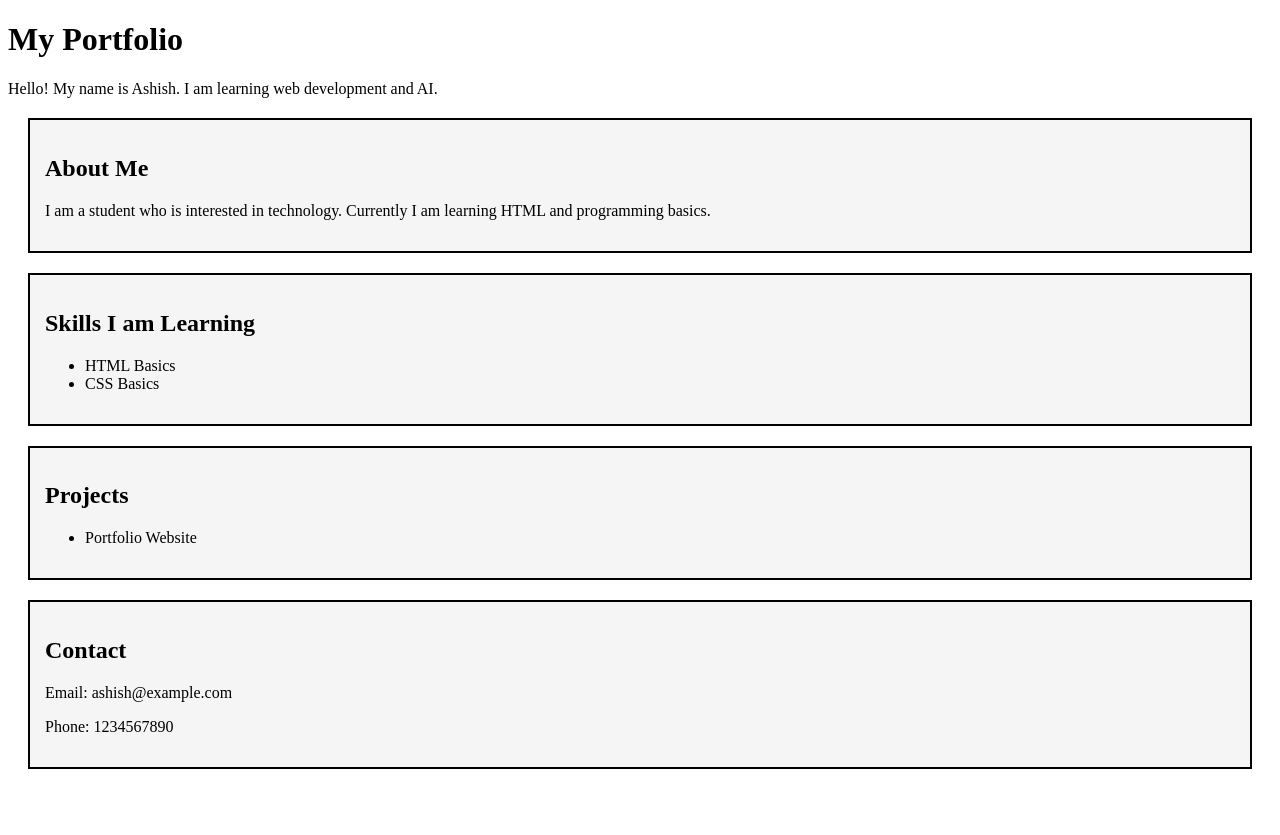
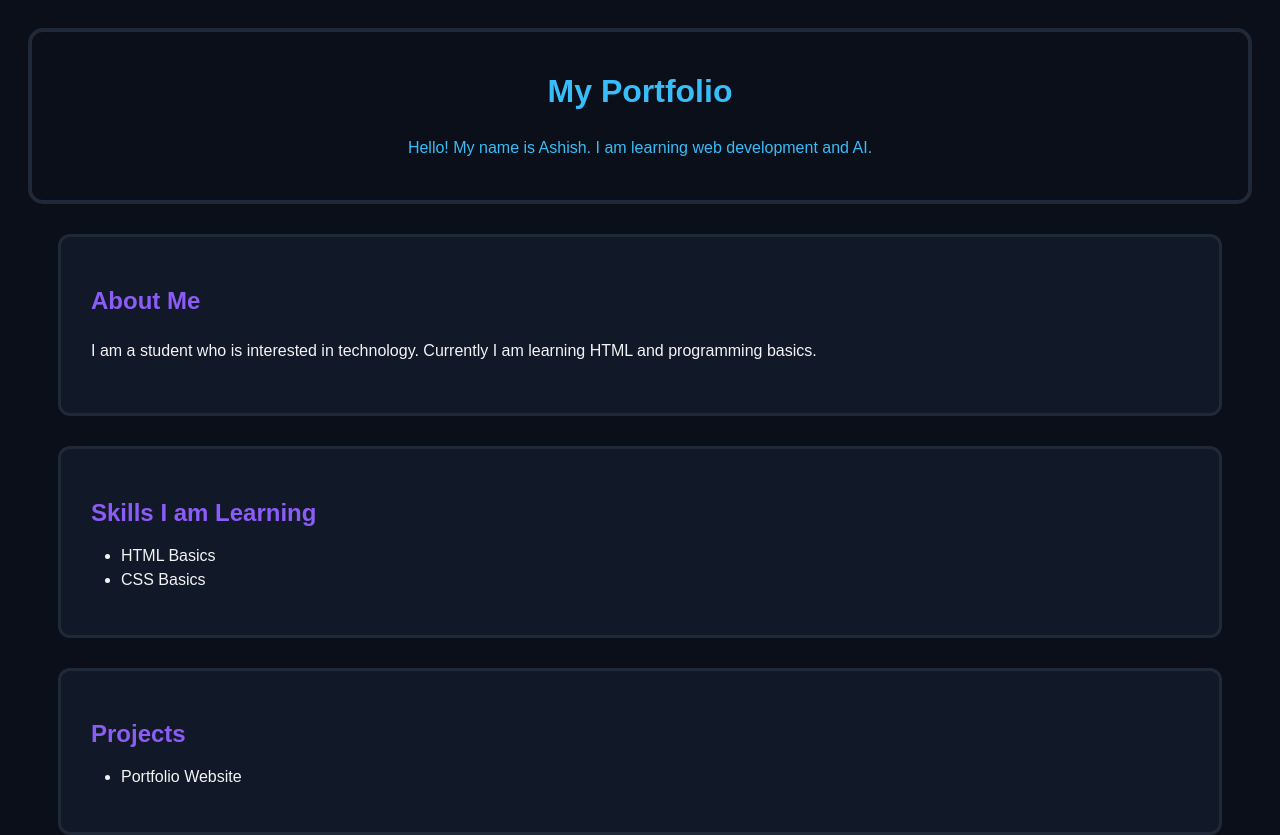
Before and after one commit to AshishMore5/portfolio-website, a plain HTML site: page index.html in a window 1280 px wide. Shown: the top 835 px of the page. Before the commit the page ends 800 px from the top, so only its background shows below. Drawn offline with Linux system fonts and the light colour scheme.

Commit message:
index.html

```diff
--- a/index.html
+++ b/index.html
@@ -5,19 +5,56 @@
     <title>My Portfolio</title>
 
     <style>
-        .section {border: 2px solid;padding: 15px; margin: 20px; background-color: #f5f5f5}
+        body {
+            font-family: Arial, sans-serif;
+            background-color: #0B0F19;
+            color: #F3F4F6;
+            margin 10;
+            padding: 20px;
+        }
+
+
+
+        p {
+            line-height: 2;
+        }
+
+        .section {
+            background-color: #111827;
+            border-radius: 12px;
+            padding: 30px;
+            margin: 30px ;
+            border: 3px solid #1F2937;
+        }
+
+        h2 {
+            color: #8B5CF6;
+        }
+
+        ul {
+            padding-left: 30px;
+        }
+
+        li {
+            margin-bottom: 06px;
+        }
+
+
     </style>
 
 </head>
 
 <body>
-
-
+<div
+  style= "text-align:center; color:#38BDF8; background-color:#0B0F19; padding:20px;
+  margin:0px; border:4px solid #1F2937;
+  border-radius:15px">
     <h1>My Portfolio</h1>
 
-    <p>Hello! My name is Ashish. I am learning web development and AI.</p>
-
-
+    <p>
+        Hello! My name is Ashish. I am learning web development and AI.
+    </p>
+</div>
     <div class="section">
         <h2>About Me</h2>
 
@@ -25,8 +62,8 @@
             I am a student who is interested in technology.
             Currently I am learning HTML and programming basics.
         </p>
+    </div>
 
-    </div>
     <div class="section">
         <h2>Skills I am Learning</h2>
 
@@ -35,14 +72,15 @@
             <li>CSS Basics</li>
         </ul>
     </div>
+
     <div class="section">
-
         <h2>Projects</h2>
 
         <ul>
             <li>Portfolio Website</li>
         </ul>
     </div>
+
     <div class="section">
         <h2>Contact</h2>
 
@@ -50,7 +88,6 @@
         <p>Phone: 1234567890</p>
     </div>
 
-
 </body>
 
 </html>
```
Lines whose indentation alone changed are shown as unchanged.
